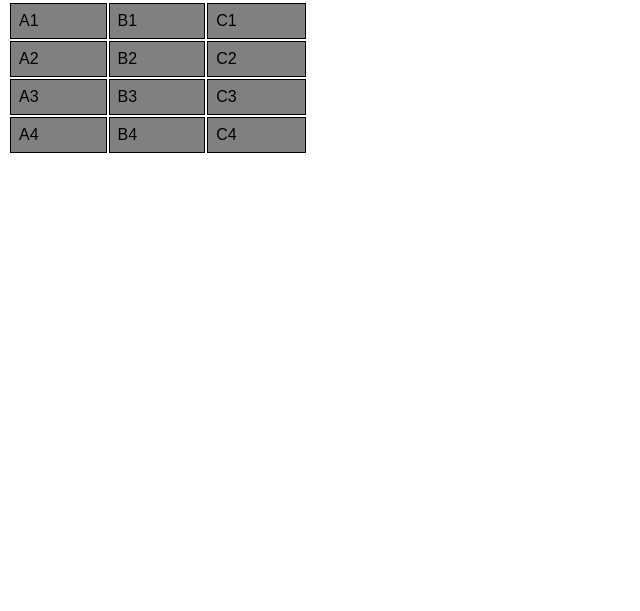
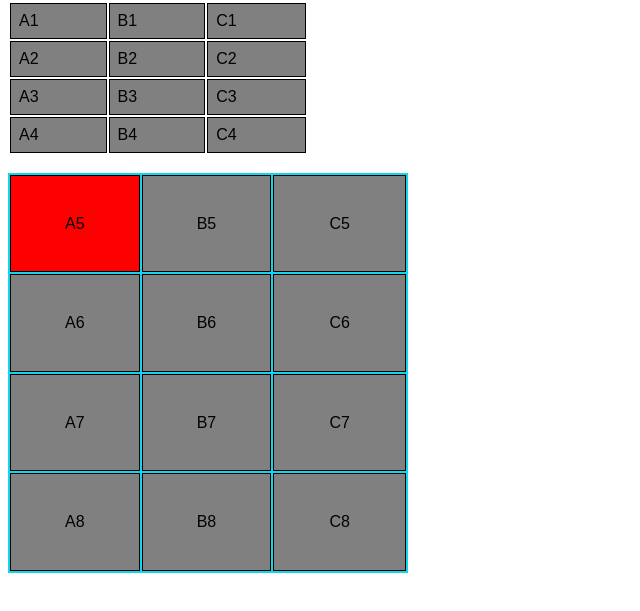
Before and after one commit to Jandersonsaback/html-css, a plain HTML site: page exercicios/ex-024 -Tabelas em Html/index.html in a window 1280 px wide. Shown: the part 79-690 px from the top of the page, without its empty margins (0-640 px from the left). Drawn offline with Linux system fonts and the light colour scheme.

Commit message:
atualizando a tabela

```diff
--- a/exercicios/ex-024 -Tabelas em Html/index.html
+++ b/exercicios/ex-024 -Tabelas em Html/index.html
@@ -13,13 +13,25 @@
         table {
             width: 300px;
         }
+        table.normal {
+            width: 400px;
+            height: 400px;
+            text-align: center;
+            background-color: rgb(18, 214, 240)
+
+        }
         td {
             border: 1px solid black;
             padding: 8px;
         }
+        td.normal {
+            background-color: red;
+        }
         tr {
             background-color: gray;
         }
+
+
     </style>
 </head>
 <body>
@@ -54,5 +66,27 @@
             <td>C4</td>
         </tr>
     </table>
+    <table class="normal"><br>
+        <tr>
+            <td class="normal">A5</td>
+            <td>B5</td>
+            <td>C5</td>
+        </tr>
+        <tr>
+            <td>A6</td>
+            <td>B6</td>
+            <td>C6</td>
+        </tr>
+        <tr>
+            <td>A7</td>
+            <td>B7</td>
+            <td>C7</td>
+        </tr>
+        <tr>
+            <td>A8</td>
+            <td>B8</td>
+            <td>C8</td>
+        </tr>
+    </table>
 </body>
 </html>
```
